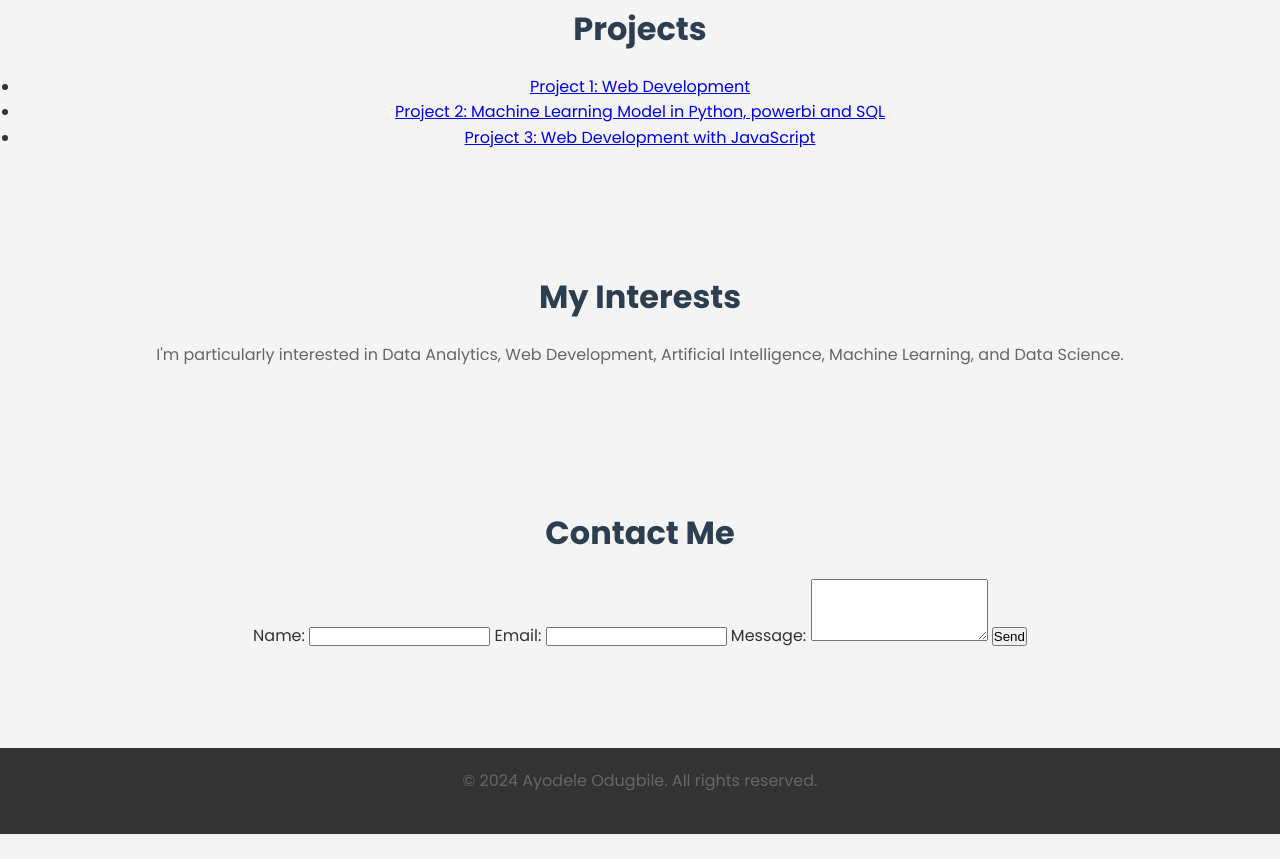
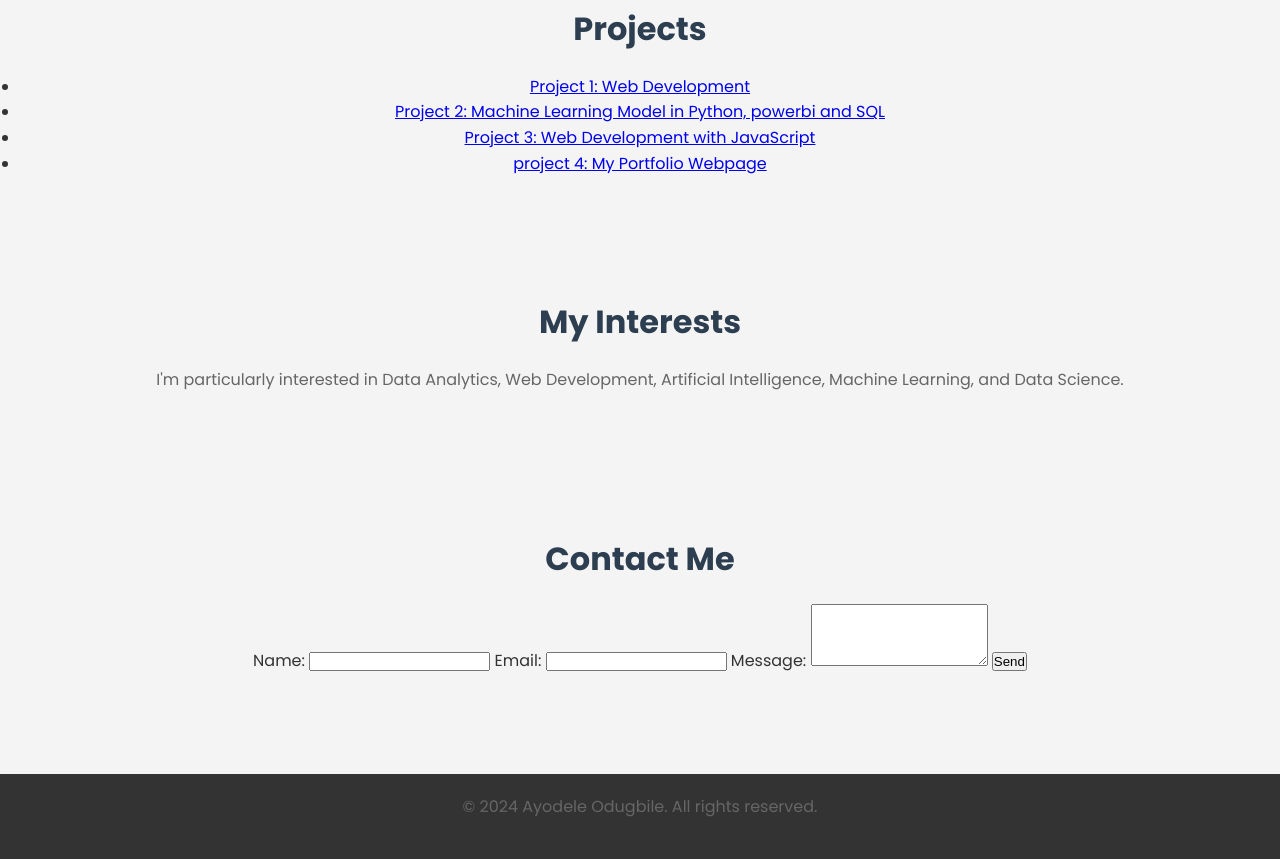
Before and after one commit to odugbile1993/PLP-Hackathon-1, a plain HTML site: page index.html in a window 1280 px wide. Shown: the part 1834-2693 px from the top of the page. Before the commit the page ends 2668 px from the top, so only its background shows below. Drawn offline with Linux system fonts and the light colour scheme; a script that the page names is missing.

Commit message:
updating the project

```diff
--- a/index.html
+++ b/index.html
@@ -75,6 +75,7 @@
             <li><a href="https://github.com/odugbile1993/PLP-PROJECT/tree/main/Data_academy" target="_blank">Project 1: Web Development</a></li>
             <li><a href="https://github.com/odugbile1993/Cousera-projects" target="_blank">Project 2: Machine Learning Model in Python, powerbi and SQL</a></li>
             <li><a href="https://github.com/odugbile1993/PLP-PROJECT/tree/main/Data_academy" target="_blank">Project 3: Web Development with JavaScript</a></li>
+            <li><a href="https://github.com/odugbile1993/PLP-Hackathon-1" target="_blank">project 4: My Portfolio Webpage</a></li>
         </ul>
     </section>
 
```
